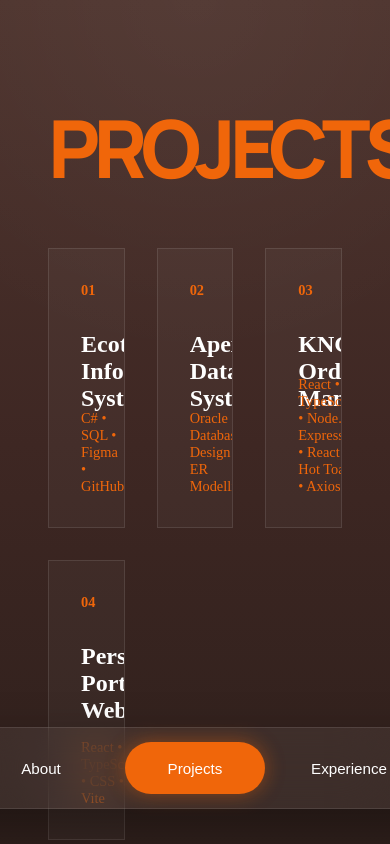
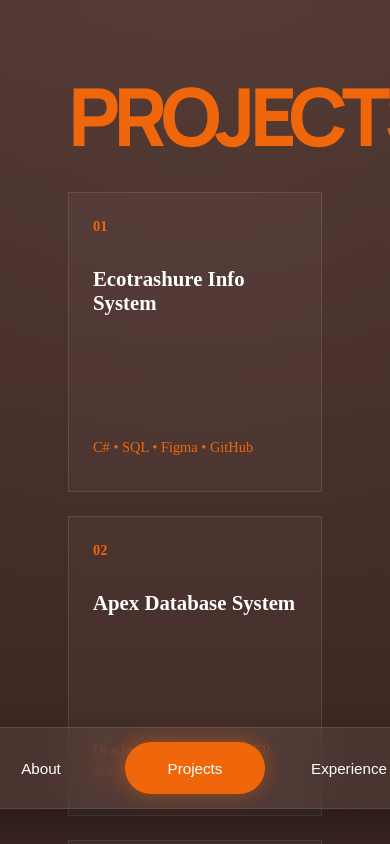
Before and after one commit to mmusorams/portfolio, a React (Vite) app: page /portfolio/projects in a window 390 px wide. Shown: the top 844 px of the page. Built offline with nearby package versions, Linux system fonts and the light colour scheme.

Commit message:
Enhance Projects.css with media queries for responsiveness
Added responsive styles for projects page and project cards.

```diff
--- a/src/pages/Projects/Projects.css
+++ b/src/pages/Projects/Projects.css
@@ -122,3 +122,37 @@
     font-size:.9rem;
 
 }
+
+@media (max-width: 768px) {
+
+    .projects-page {
+        padding: 2rem 20px 120px;
+    }
+
+    .projects-grid {
+        margin-top: 2.5rem;
+        grid-template-columns: 1fr;
+        gap: 1.5rem;
+    }
+
+    .project-card {
+        min-height: 300px;
+        padding: 1.5rem;
+    }
+
+    .project-card h2 {
+        font-size: 1.3rem;
+    }
+
+    .project-description {
+        left: 1.5rem;
+        right: 1.5rem;
+        bottom: 5rem;
+    }
+
+    .project-stack {
+        left: 1.5rem;
+        right: 1.5rem;
+        line-height: 1.5;
+    }
+}
```
